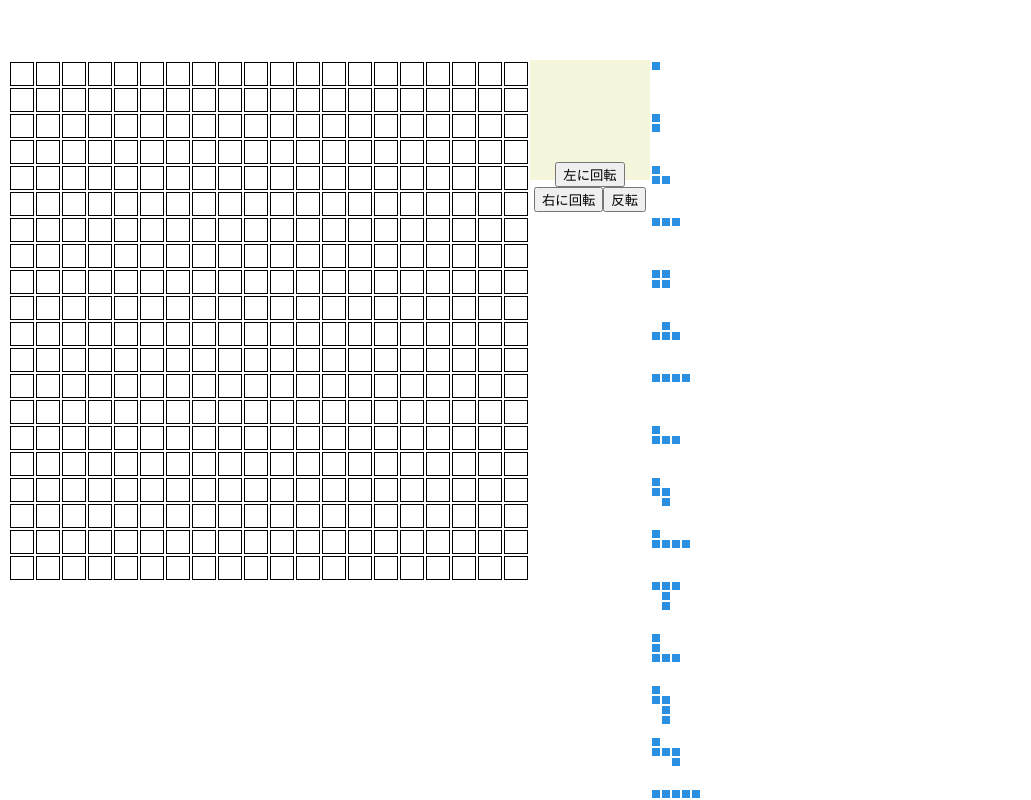
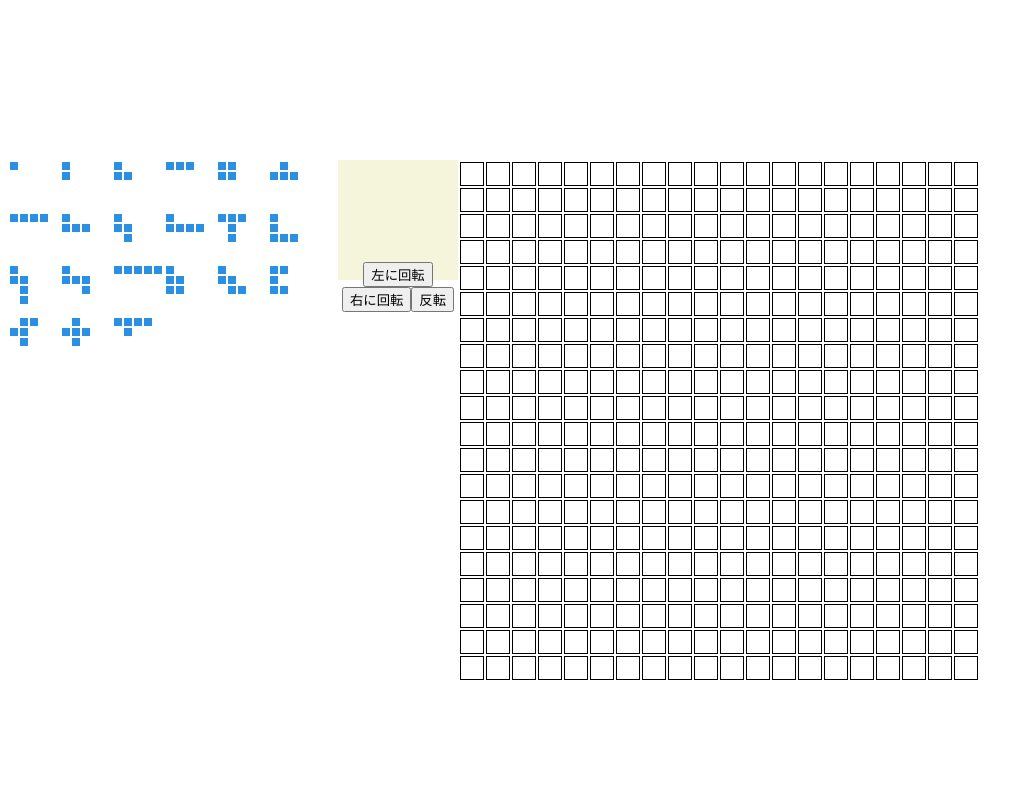
Before and after one commit to yasu828/Blokus3, a Vue app: page / in a window 1280 px wide. Shown: the top 800 px of the page, without its empty margins (0-1031 px from the left). Built offline with nearby package versions, Linux system fonts and the light colour scheme.

Commit message:
プレイヤー1人分の配置完了

```diff
--- a/src/App.vue
+++ b/src/App.vue
@@ -1,7 +1,7 @@
 <template>
   <div id="app">
     <!-- ブロックを配置する基盤 -->
-    <div>
+    <div class="table">
       <table>
         <tr
           v-for="(boardRow, y) in mainBoard"
@@ -22,7 +22,29 @@
       </table>
     </div>
     <!--// 基盤 -->
-
+    <div class="player1">
+    <!-- 手持ちのブロック -->
+      <div class="handBlock">
+        <div
+          v-for="(block, bi) in blocks"
+          :key="bi"
+          group="items"
+          @click="handClick(block)"
+        >
+          <table>
+            <tr v-for="(blockTR, yi) in block.data" :key="yi">
+              <td
+                class="blockCell"
+                v-for="(blockTD, xi) in blockTR"
+                :key="xi"
+                :class="`is-${blockTD.code}`"
+              >
+              </td>
+            </tr>
+          </table>
+        </div>
+      </div>
+      <!-- // 手持ちのブロック -->
       <!-- 選んだブロックの表示 -->
       <div class="chooseblocks">
         <draggable tag="table">
@@ -45,28 +67,7 @@
         </button>
       </div>
     <!--// 選んだブロックの表示 -->
-    <!-- 手持ちのブロック -->
-    <div class="handBlock">
-      <div
-        v-for="(block, bi) in blocks"
-        :key="bi"
-        group="items"
-        @click="handClick(block)"
-      >
-        <table>
-          <tr v-for="(blockTR, yi) in block.data" :key="yi">
-            <td
-              class="blockCell"
-              v-for="(blockTD, xi) in blockTR"
-              :key="xi"
-              :class="`is-${blockTD.code}`"
-            >
-            </td>
-          </tr>
-        </table>
     </div>
-    </div>
-    <!-- // 手持ちのブロック -->
   </div>
 </template>
 
@@ -350,8 +351,23 @@ export default {
   text-align: center;
   color: #2c3e50;
   margin-top: 60px;
+  display: grid;
+  height: 600px;
+  grid-template:
+  "... ... ... ... ..." 1fr
+  "p1 main main main ..." 1fr
+  "... main main main ..." 1fr
+  "... main main main ..." 1fr
+  "... ... ... ... ..." 1fr
+  /1fr 1fr 1fr 1fr 1fr;
+}
+
+.table{
+  grid-area: main;
+}
+.player1{
+  grid-area: p1;
   display: flex;
-  height: 600px;
 }
 
 .MainTableCell{
@@ -376,9 +392,9 @@ export default {
 .is-1{
     background-color: rgb(43, 144, 226);
 }
-.haveBlock{
-  height: 500px;
-  width: 150px;
+.handBlock{
+  height: 200px;
+  width: 330px;
   display: flex;
   flex-wrap: wrap;
 }
```
Lines whose indentation alone changed are shown as unchanged.
